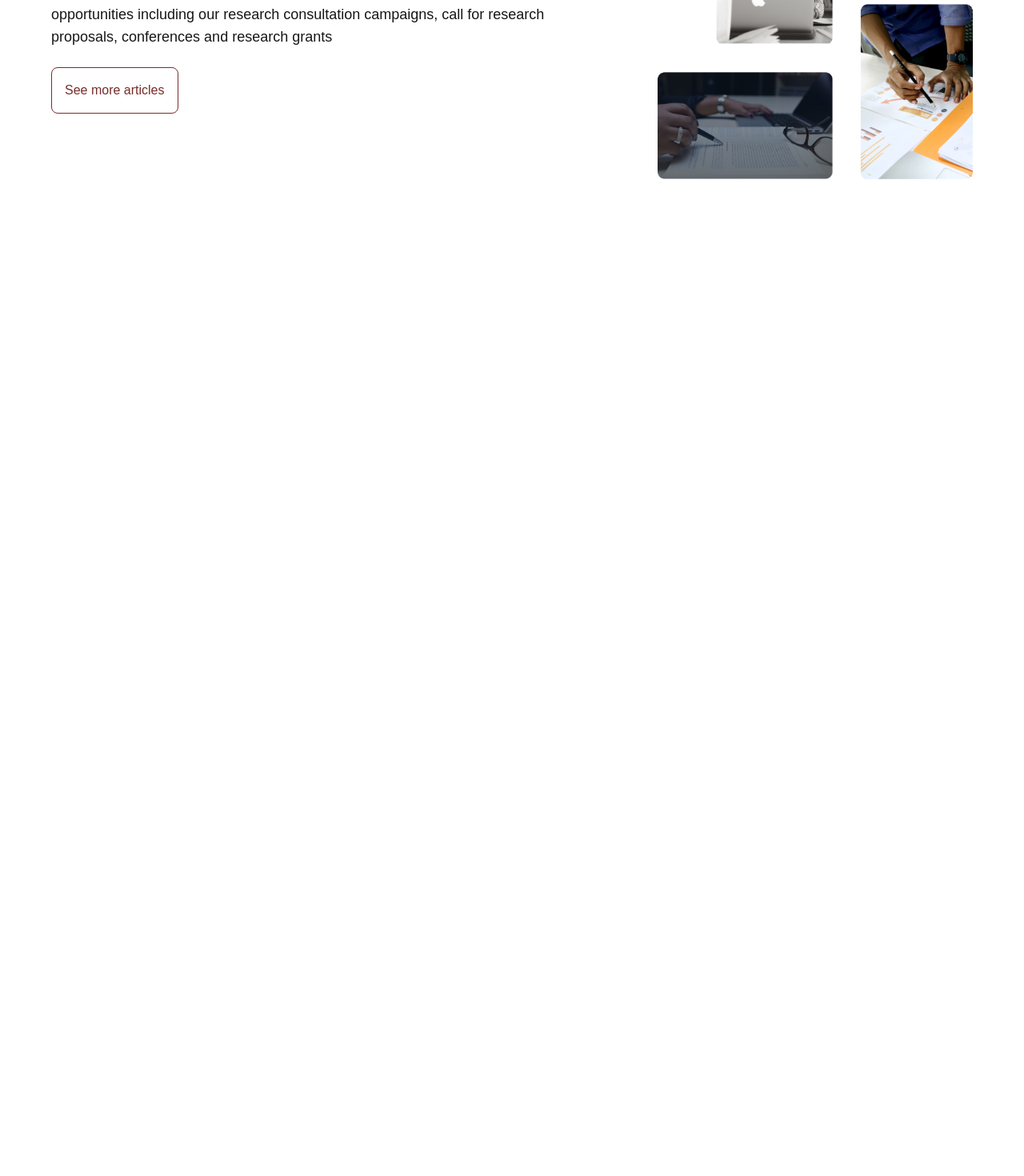
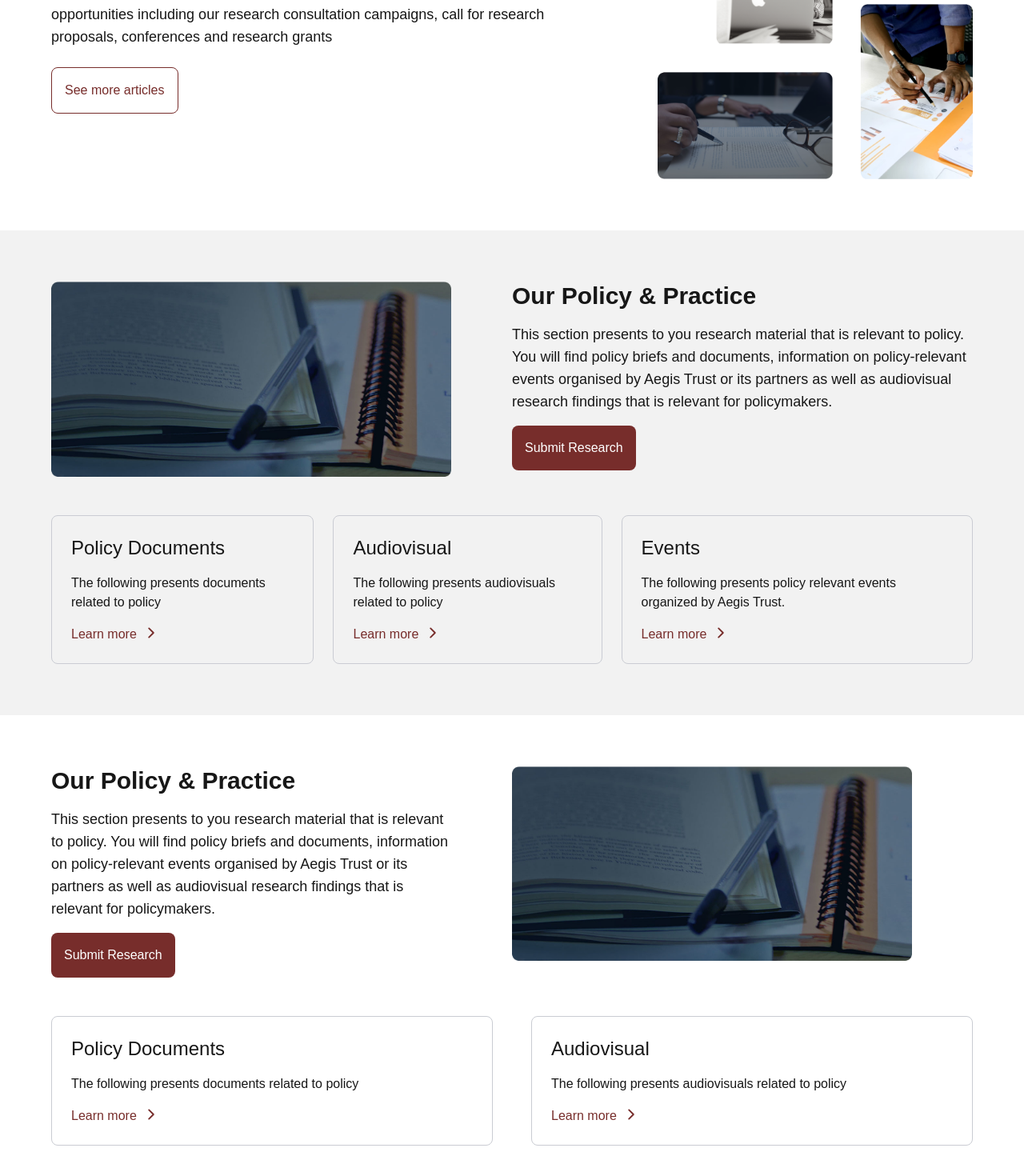
Before and after one commit to belladev250/aegis, a Next.js app: page / in a window 1280 px wide. Shown: the part 1791-3261 px from the top of the page at 80% size. Before the commit the page ends 2079 px from the top, so only its background shows below. Built offline with nearby package versions, Linux system fonts and the light colour scheme.

Commit message:
two new sections

```diff
--- a/app/globals.css
+++ b/app/globals.css
@@ -9,7 +9,7 @@
 
 @media (prefers-color-scheme: dark) {
   :root {
-    --background:  #ededed;
+    --background:  #ffffff;
     --foreground: #0a0a0a;
   }
 }
--- a/app/page.tsx
+++ b/app/page.tsx
@@ -121,6 +121,105 @@ export default function Home() {
 
 </div>
 
+   {/* fourth section  */}
+<div className="p-16 space-y-12 bg-beige">
+  <div className="flex w-full  ">
+
+    <div className="w-1/2 object-cover flex-shrink-0">
+     <Image src='/pen.png' alt="pen" width={500} height={500} />
+    </div>
+
+    <div className="w-1/2 space-y-4">
+     <p className="font-bold text-3xl">Our Policy & Practice</p>
+     <p className="text-lg">This section presents to you research material that is relevant to policy. You will find policy briefs and documents,
+       information on policy-relevant events organised by Aegis Trust or its partners as well as audiovisual research findings
+       that is relevant for policymakers.</p>
+
+    <button className="bg-maroon text-white rounded-lg p-4">Submit Research</button>
+    </div>
+
+  </div>
+
+  <div className="flex space-x-6">
+
+  <div className="space-y-4 border -2 border-borderColor p-6 rounded-lg">
+    <p className=" text-2xl"> Policy Documents</p>
+    <p className="text-md">The following presents documents related to policy</p>
+       <div className="flex space-x-2 cursor-pointer">
+      <p className="text-maroon texl-lg">Learn more </p>
+      <IoChevronForward className="text-maroon text-xl"/>
+      </div>
+  </div>
+
+  <div className="space-y-4 border -2 border-borderColor p-6 rounded-lg">
+    <p className=" text-2xl"> Audiovisual</p>
+    <p className="text-md">The following presents audiovisuals related to policy</p>
+       <div className="flex space-x-2 cursor-pointer">
+      <p className="text-maroon texl-lg">Learn more </p>
+      <IoChevronForward className="text-maroon text-xl"/>
+      </div>
+  </div>
+
+  <div className="space-y-4 border -2 border-borderColor p-6 rounded-lg">
+    <p className=" text-2xl"> Events</p>
+    <p className="text-md">The following presents policy relevant events organized by Aegis Trust.</p>
+       <div className="flex space-x-2 cursor-pointer">
+      <p className="text-maroon texl-lg">Learn more </p>
+      <IoChevronForward className="text-maroon text-xl"/>
+      </div>
+  </div>
+
+  </div>
+</div>
+
+{/* Fith section */}
+
+<div className="p-16 space-y-12 bg-white">
+  <div className="flex w-full space-x-20">
+
+    <div className="w-1/2 space-y-4">
+     <p className="font-bold text-3xl">Our Policy & Practice</p>
+     <p className="text-lg">This section presents to you research material that is relevant to policy. You will find policy briefs and documents,
+       information on policy-relevant events organised by Aegis Trust or its partners as well as audiovisual research findings
+       that is relevant for policymakers.</p>
+
+    <button className="bg-maroon text-white rounded-lg p-4">Submit Research</button>
+    </div>
+
+    <div className="w-1/2 object-cover flex-shrink-0">
+     <Image src='/pen.png' alt="pen" width={500} height={500} />
+    </div>
+
+  </div>
+
+  <div className="flex w-full space-x-12">
+
+  <div className="space-y-4 border -2 border-borderColor p-6 rounded-lg w-1/2">
+    <p className=" text-2xl"> Policy Documents</p>
+    <p className="text-md">The following presents documents related to policy</p>
+       <div className="flex space-x-2 cursor-pointer">
+      <p className="text-maroon texl-lg">Learn more </p>
+      <IoChevronForward className="text-maroon text-xl"/>
+      </div>
+  </div>
+
+  <div className="space-y-4 border -2 border-borderColor p-6 rounded-lg w-1/2">
+    <p className=" text-2xl"> Audiovisual</p>
+    <p className="text-md">The following presents audiovisuals related to policy</p>
+       <div className="flex space-x-2 cursor-pointer">
+      <p className="text-maroon texl-lg">Learn more </p>
+      <IoChevronForward className="text-maroon text-xl"/>
+      </div>
+  </div>
+
+
+  </div>
+</div>
+
+
+
+
+
 
  </main>
 
--- a/tailwind.config.ts
+++ b/tailwind.config.ts
@@ -13,7 +13,8 @@ const config: Config = {
         foreground: "var(--foreground)",
         navy:'#33445B',
         maroon:'#772D2B',
-        borderColor:'#CACCD3'
+        borderColor:'#CACCD3',
+        beige:'#F2F2F2'
       },
     },
   },
```
Also changed, not shown: public/pen.png (added).
